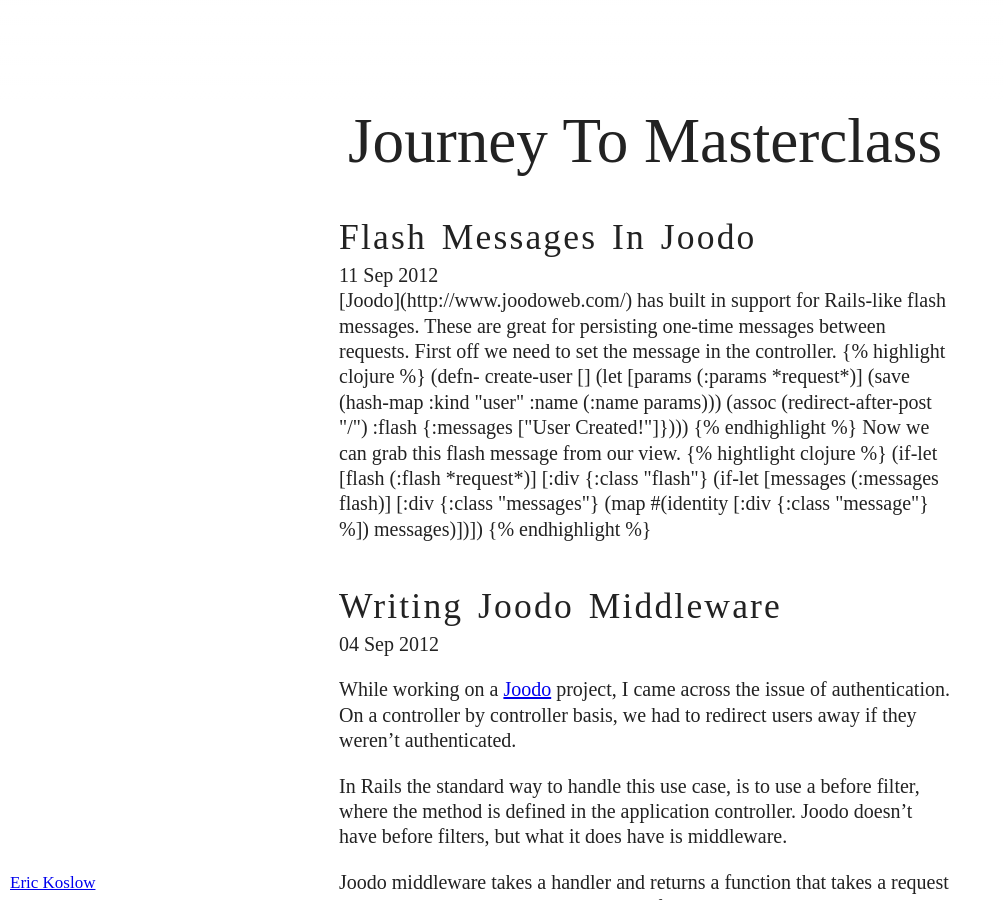
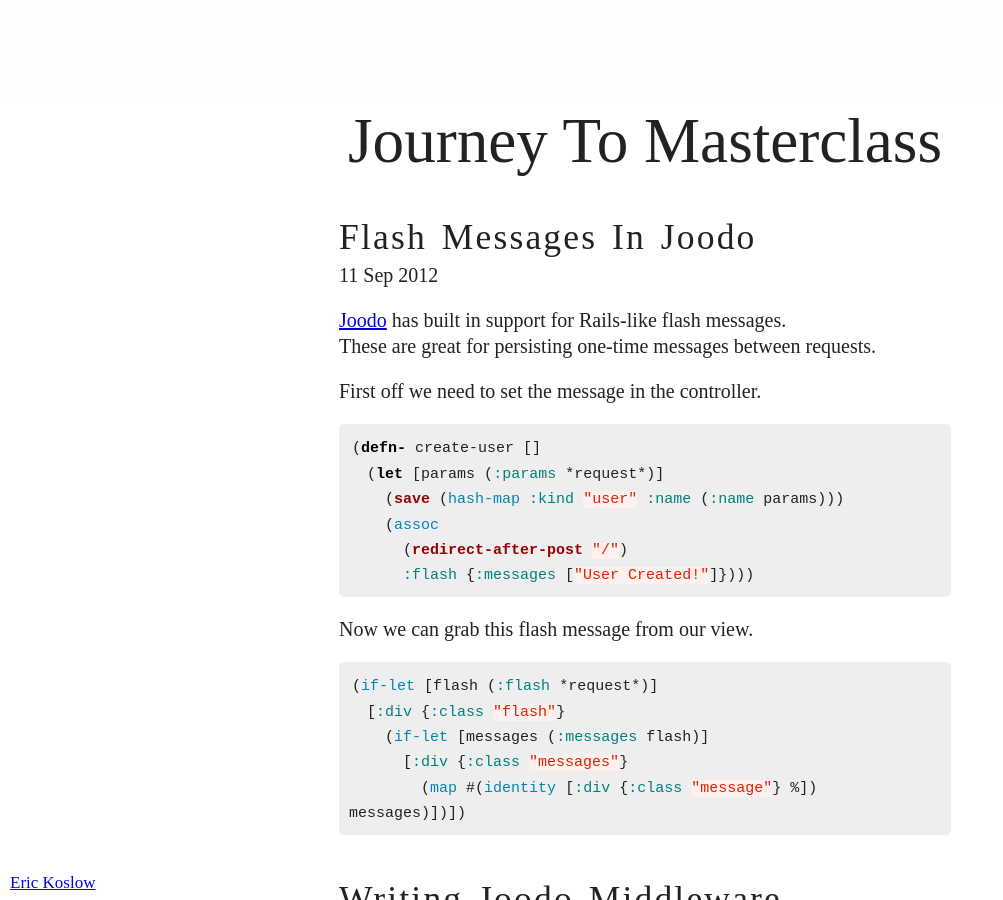
Before and after one commit to ekosz/ekosz.github.io, a Jekyll site: the page built from index.html, in a window 1280 px wide and 900 px high. Shown: the whole window, without its empty margins (0-1003 px from the left). Built offline with Jekyll 4.4.1, drawn with Linux system fonts in a browser that asks for light colours; nearby versions of some CDN libraries; library files that are not in the unit come from our copies; the list of posts is cut into pages by our own code.

Commit message:
Fixed blog post

```diff
--- a/_posts/2012-09-11-flash-messages-in-joodo.md
+++ b/_posts/2012-09-11-flash-messages-in-joodo.md
@@ -18,7 +18,7 @@
 
 Now we can grab this flash message from our view.
 
-{% hightlight clojure %}
+{% highlight clojure %}
 (if-let [flash (:flash *request*)]
   [:div {:class "flash"}
     (if-let [messages (:messages flash)]
```
